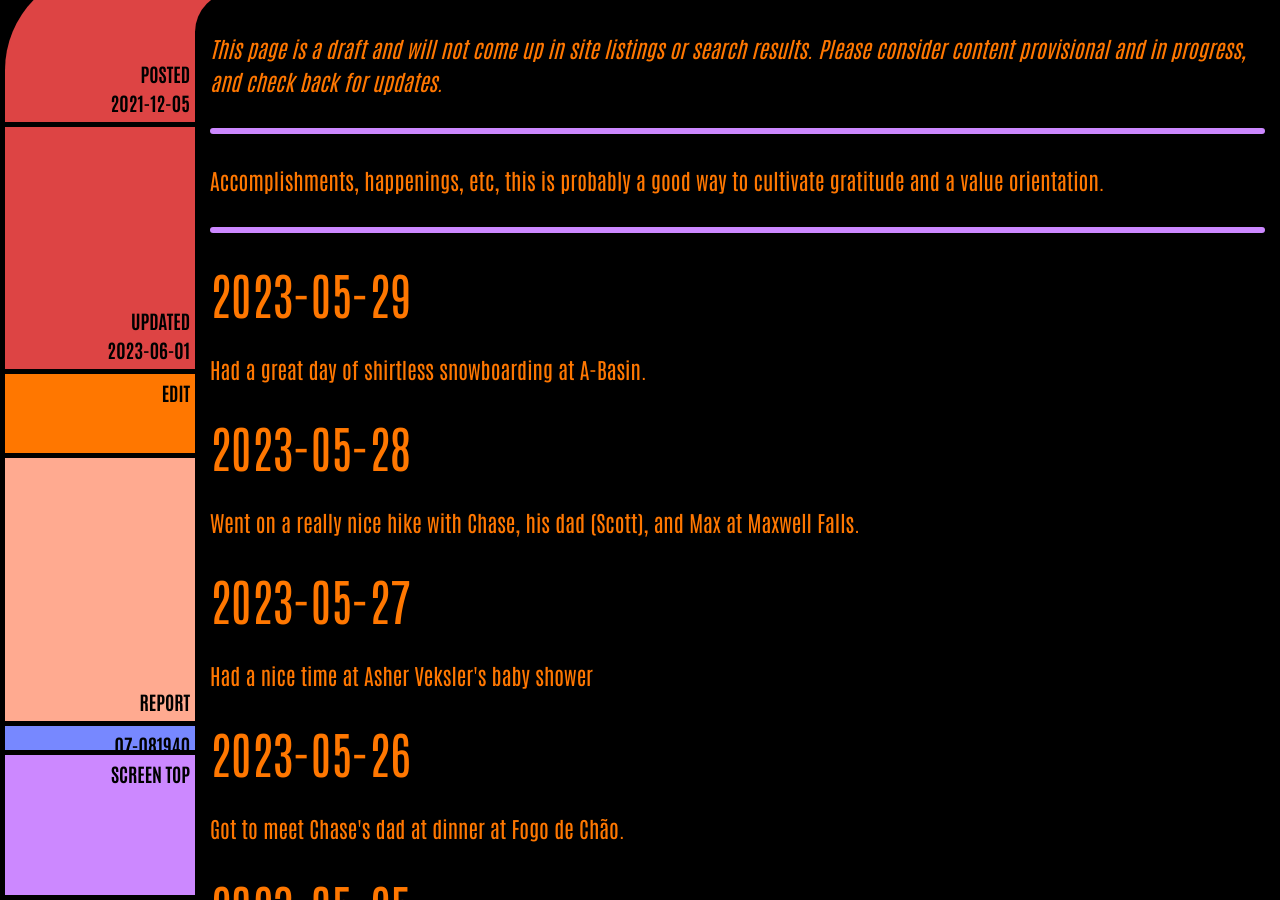
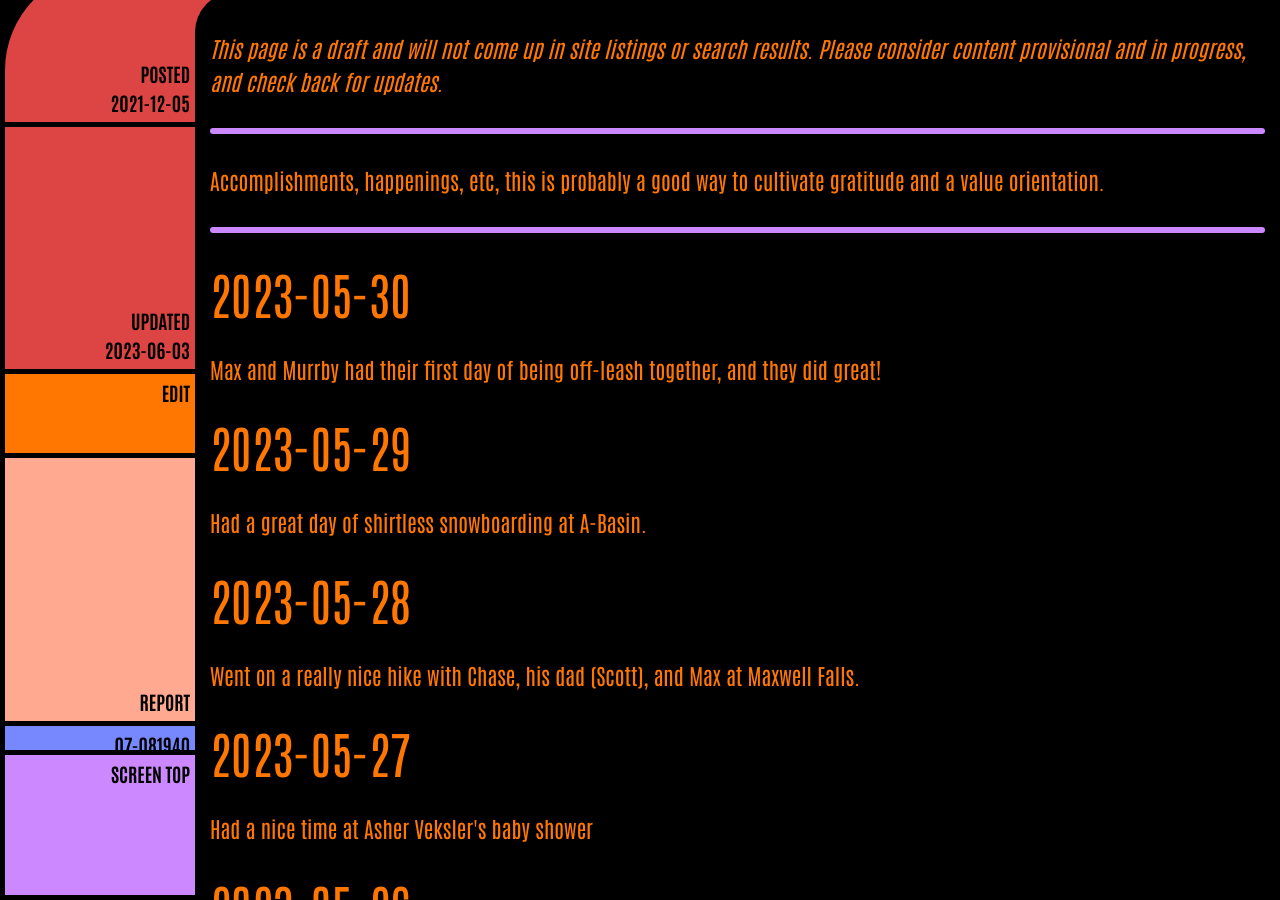
Before and after one commit to ArthurZey/arthurzey.github.io, a Jekyll site: the page built from _pages/one-good-thing.md, in a window 1280 px wide and 900 px high, scrolled down 333 px. Built offline with Jekyll 4.4.1, drawn with Linux system fonts in a browser that asks for light colours.

Commit message:
added 2023-05-30

```diff
--- a/_pages/one-good-thing.md
+++ b/_pages/one-good-thing.md
@@ -2,12 +2,15 @@
 title: One Good Thing
 description: "Accomplishments, happenings, etc, this is probably a good way to cultivate gratitude and a value orientation."
 date: "2021-12-05"
-last_modified_at: "2023-06-01T16:49:27+00:00"
+last_modified_at: "2023-06-03T17:41:49+00:00"
 tags:
   - happenings
   - draft
 sitemap: false
 ---
+
+## 2023-05-30
+Max and Murrby had their first day of being off-leash together, and they did great!
 
 ## 2023-05-29
 Had a great day of shirtless snowboarding at A-Basin.
```
